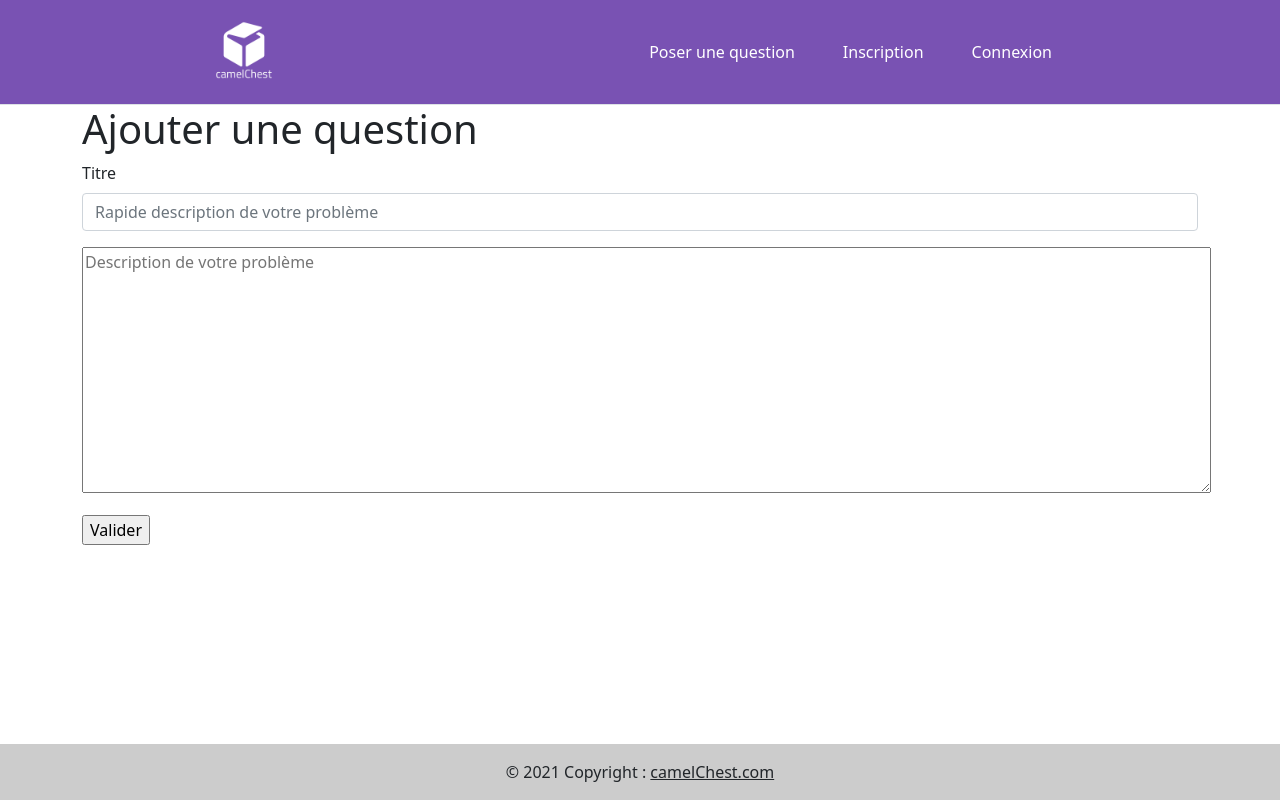
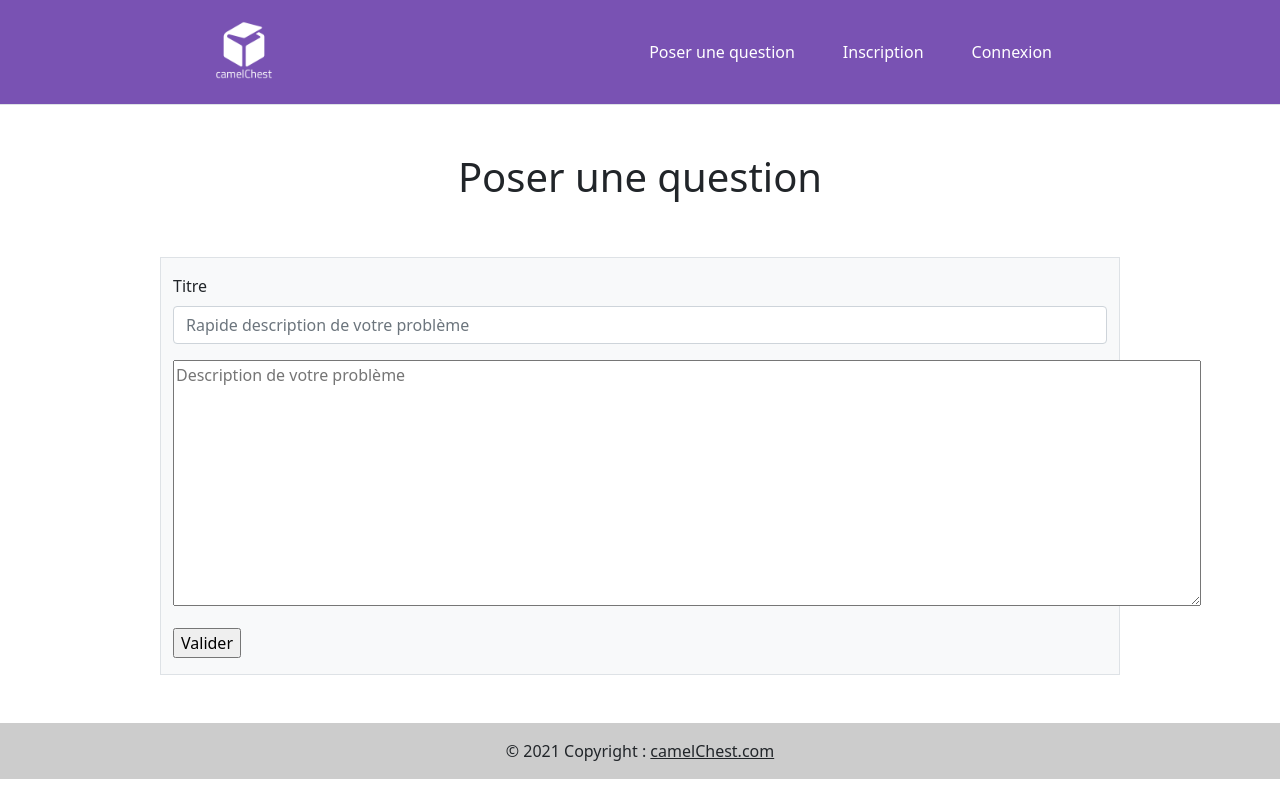
Before and after one commit to WildCodeSchool/bordeaux-p2-202109-stackoverflou, a PHP site: template src/View/Question/add.html.twig in a window 1280 px wide. Run offline with PHP 8.4, Linux system fonts and the light colour scheme; the template is opened without the code that fills it, so the values that code supplies are empty; some libraries are stand-ins or nearby versions; some web fonts are replaced.

Commit message:
modif on add question page

```diff
--- a/src/View/Components/_addQuestion.html.twig
+++ b/src/View/Components/_addQuestion.html.twig
@@ -1,17 +1,18 @@
+
 <form method="post">
-        <div class="container h-100">
+        <div class="container-fluid mt-5 mb-5 h-100 bg-light pt-3 pb-3 mx-auto w-75 border border-black" style="min-height:5rem">
             <input type="hidden" value="{{ question.id }}" name="id">
-            <div class="mb-3">
+            <div class="mb-3 ">
                 <label for="exampleFormControlInput1" class="form-label" >Titre</label>
                 <input type="text"  value="{{ question.title }}" class="form-control" id="exampleFormControlInput1" placeholder="Rapide description de votre problème" name="title">
             </div>
             <div class="mb-3">
-                <textarea placeholder="Description de votre problème" name="description" id="exampleFormControlTextarea1" cols="120" rows="10">{{ question.description }}</textarea>
+                <textarea placeholder="Description de votre problème" name="description" id="exampleFormControlTextarea1" cols="109" rows="10" >{{ question.description }}</textarea>
             </div>
             {% for tag in tags %}
-                <div class="form-check">
-                    <input name="tags[]" class="form-check-input" type="checkbox" value="{{ tag.id }}" id="flexCheckChecked-{{ tag.id }}">
-                    <label class="form-check-label" for="flexCheckChecked-{{ tag.id }}">
+                <div class="form-check d-inline-flex mb-3">
+                    <input name="tags[]" class="form-check-input" type="checkbox" value="{{ tag.id }}" id="flexCheckChecked-{{ tag.id }}" >
+                    <label class="form-check-label " for="flexCheckChecked-{{ tag.id }}">
                         {{ tag.name }}
                     </label>
                 </div>
--- a/src/View/Components/_footer.html.twig
+++ b/src/View/Components/_footer.html.twig
@@ -1,6 +1,6 @@
 <section class="">
     <!-- Footer -->
-    <footer class="bg-white text-dark text-center text-md-start fixed-bottom">
+    <footer class="bg-white text-dark text-center text-md-start ">
 
         <!-- Copyright -->
         <div class="text-center p-3" style="background-color: rgba(0, 0, 0, 0.2);">
--- a/src/View/Question/add.html.twig
+++ b/src/View/Question/add.html.twig
@@ -1,8 +1,8 @@
 {% extends 'layout.html.twig' %}
 
 {% block content %}
-    <div class="container h-100">
-    <h1>Ajouter une question</h1>
+    <div class="container h-100 d-flex flex-column align-items-center my-2 mt-5 d-flex bg-no-repeat bg-right-bottom">
+    <h1>Poser une question</h1>
     </div>
     {% include 'Components/_addQuestion.html.twig' %}
 {% endblock %}
```
